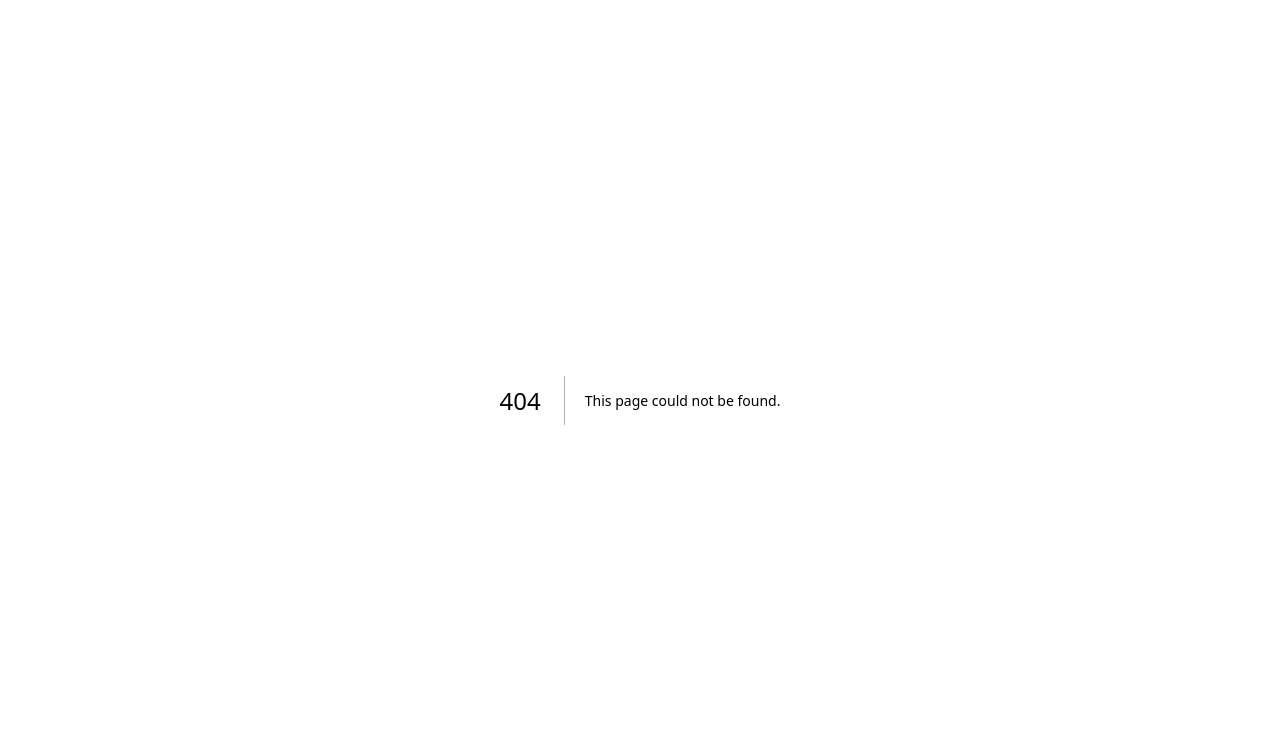
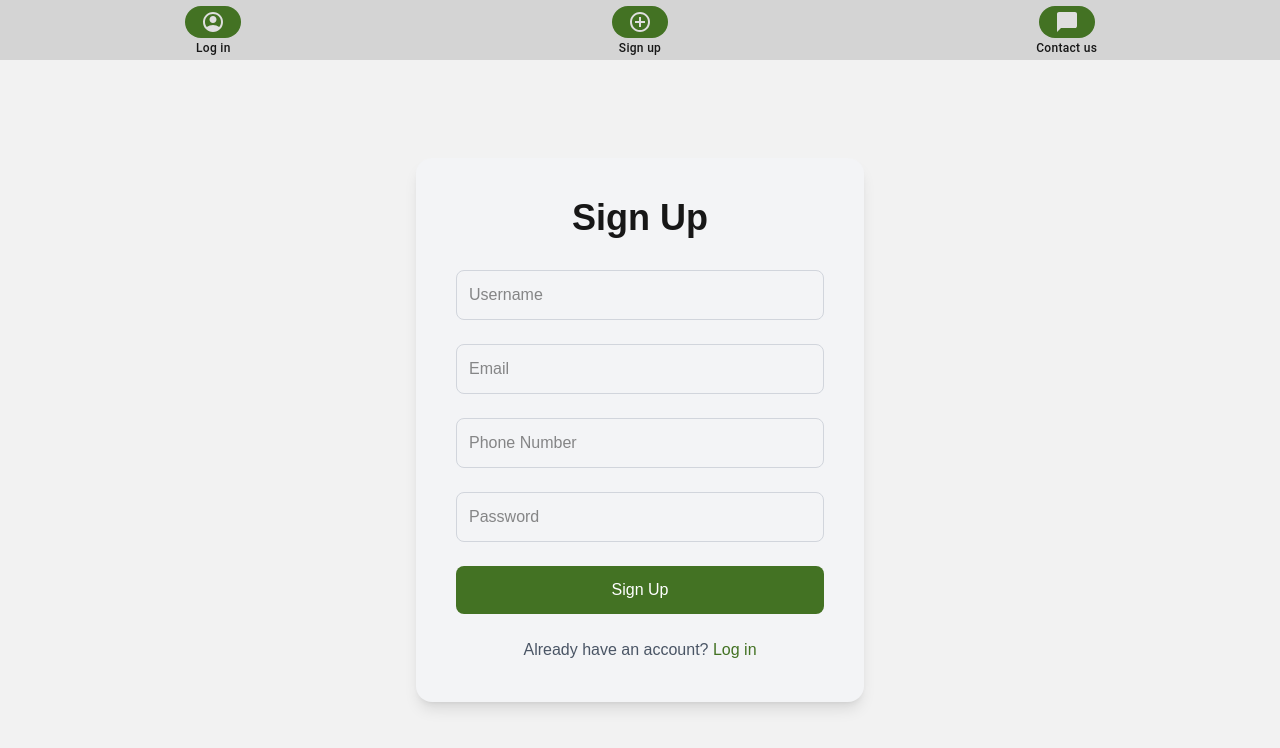
Before and after one commit to Oren-Schmerling/CampusBikes, a Next.js app in the folder Frontend/: page /signup in a window 1280 px wide. Before the commit this address had no page. Shown: the top 748 px of the page. Built offline with nearby package versions, Linux system fonts and the light colour scheme.

Commit message:
Login and Signup draft - need to fix styling

```diff
--- /dev/null
+++ b/Frontend/src/app/login/page.js
@@ -0,0 +1,52 @@
+import NavBar from "@/components/nav/navBar";
+import Link from "next/link";
+
+export default function LoginPage() {
+  return (
+    <div className="min-h-screen bg-lighterGray flex flex-col">
+      {/* NavBar */}
+      <NavBar />
+
+      {/* Main Content */}
+      <div className="flex flex-1 justify-center items-center">
+        {/* Login Box */}
+        <div className="bg-gray-100 rounded-2xl p-10 w-full max-w-md shadow-lg">
+          {/* Heading */}
+          <h1 className="text-4xl font-bold text-nearBlack mb-8 text-center">
+            Log In
+          </h1>
+
+          {/* Form */}
+          <form className="flex flex-col gap-6">
+            <input
+              type="email"
+              placeholder="Email"
+              className="p-3 rounded-lg border border-gray-300 focus:outline-none focus:ring-2 focus:ring-waxwingGreen"
+            />
+            <input
+              type="password"
+              placeholder="Password"
+              className="p-3 rounded-lg border border-gray-300 focus:outline-none focus:ring-2 focus:ring-waxwingGreen"
+            />
+
+            {/* Login Button */}
+            <button
+              type="submit"
+              className="bg-waxwingGreen text-white py-3 rounded-lg hover:bg-waxwingLightGreen active:bg-waxwingDarkGreen transition-colors"
+            >
+              Log In
+            </button>
+          </form>
+
+          {/* Signup Prompt */}
+          <p className="text-center text-gray-600 mt-6">
+            Don't have an account?{" "}
+            <Link href="/signup" className="text-waxwingGreen font-medium">
+              Sign up
+            </Link>
+          </p>
+        </div>
+      </div>
+    </div>
+  );
+}
--- /dev/null
+++ b/Frontend/src/app/signup/page.js
@@ -0,0 +1,62 @@
+import NavBar from "@/components/nav/navBar";
+import Link from "next/link";
+
+export default function SignupPage() {
+  return (
+    <div className="min-h-screen bg-lighterGray flex flex-col">
+      {/* NavBar */}
+      <NavBar />
+
+      {/* Main Content */}
+      <div className="flex flex-1 justify-center items-center">
+        {/* Signup Box */}
+        <div className="bg-gray-100 rounded-2xl p-10 w-full max-w-md shadow-lg">
+          {/* Heading */}
+          <h1 className="text-4xl font-bold text-nearBlack mb-8 text-center">
+            Sign Up
+          </h1>
+
+          {/* Form */}
+          <form className="flex flex-col gap-6">
+            <input
+              type="text"
+              placeholder="Username"
+              className="p-3 rounded-lg border border-gray-300 focus:outline-none focus:ring-2 focus:ring-waxwingGreen"
+            />
+            <input
+              type="email"
+              placeholder="Email"
+              className="p-3 rounded-lg border border-gray-300 focus:outline-none focus:ring-2 focus:ring-waxwingGreen"
+            />
+            <input
+              type="tel"
+              placeholder="Phone Number"
+              className="p-3 rounded-lg border border-gray-300 focus:outline-none focus:ring-2 focus:ring-waxwingGreen"
+            />
+            <input
+              type="password"
+              placeholder="Password"
+              className="p-3 rounded-lg border border-gray-300 focus:outline-none focus:ring-2 focus:ring-waxwingGreen"
+            />
+
+            {/* Sign Up Button */}
+            <button
+              type="submit"
+              className="bg-waxwingGreen text-white py-3 rounded-lg hover:bg-waxwingLightGreen active:bg-waxwingDarkGreen transition-colors"
+            >
+              Sign Up
+            </button>
+          </form>
+
+          {/* Login Prompt */}
+          <p className="text-center text-gray-600 mt-6">
+            Already have an account?{" "}
+            <Link href="/login" className="text-waxwingGreen font-medium">
+              Log in
+            </Link>
+          </p>
+        </div>
+      </div>
+    </div>
+  );
+}
```
Also changed, not shown: 1 other file (tests, documents, lock files or other folders).
